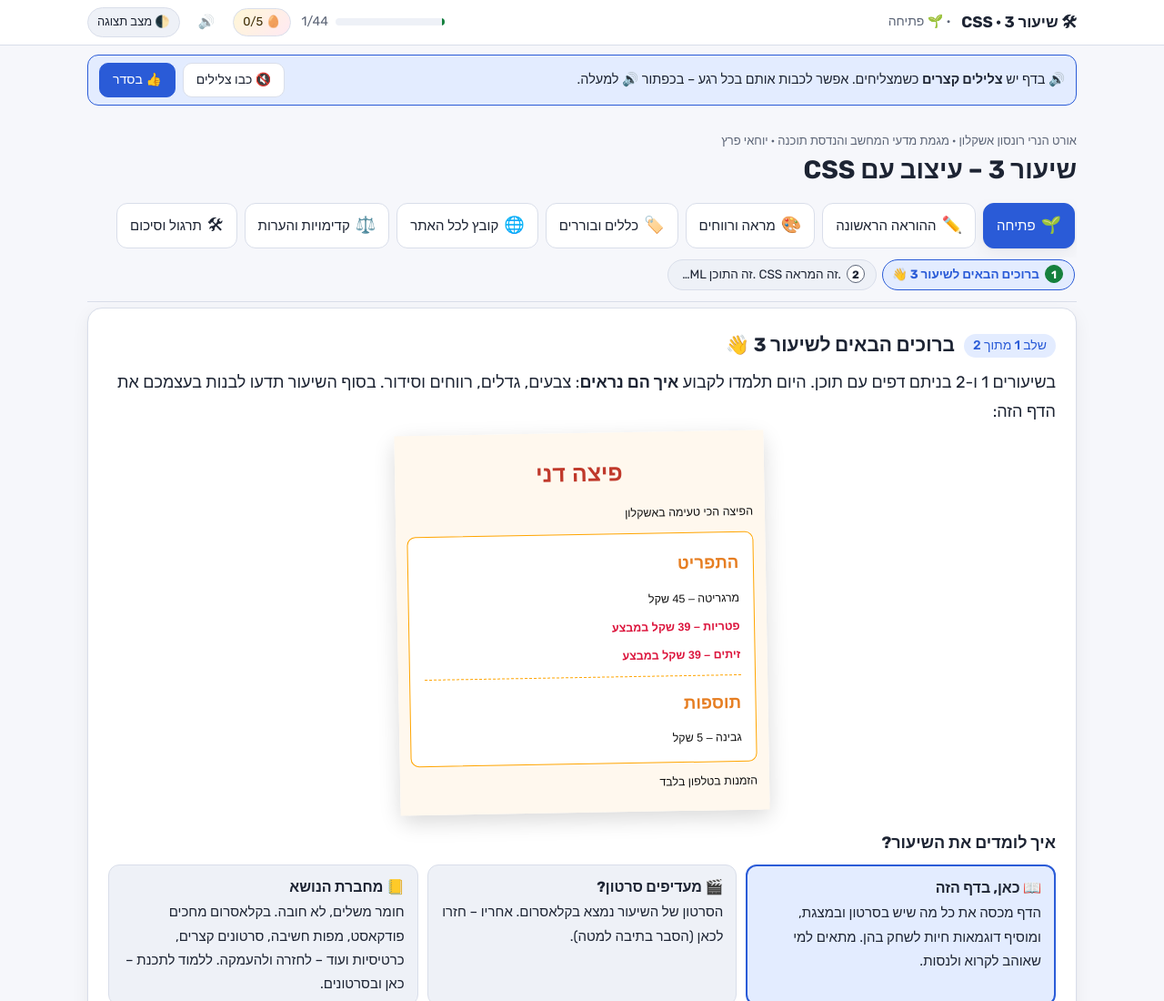
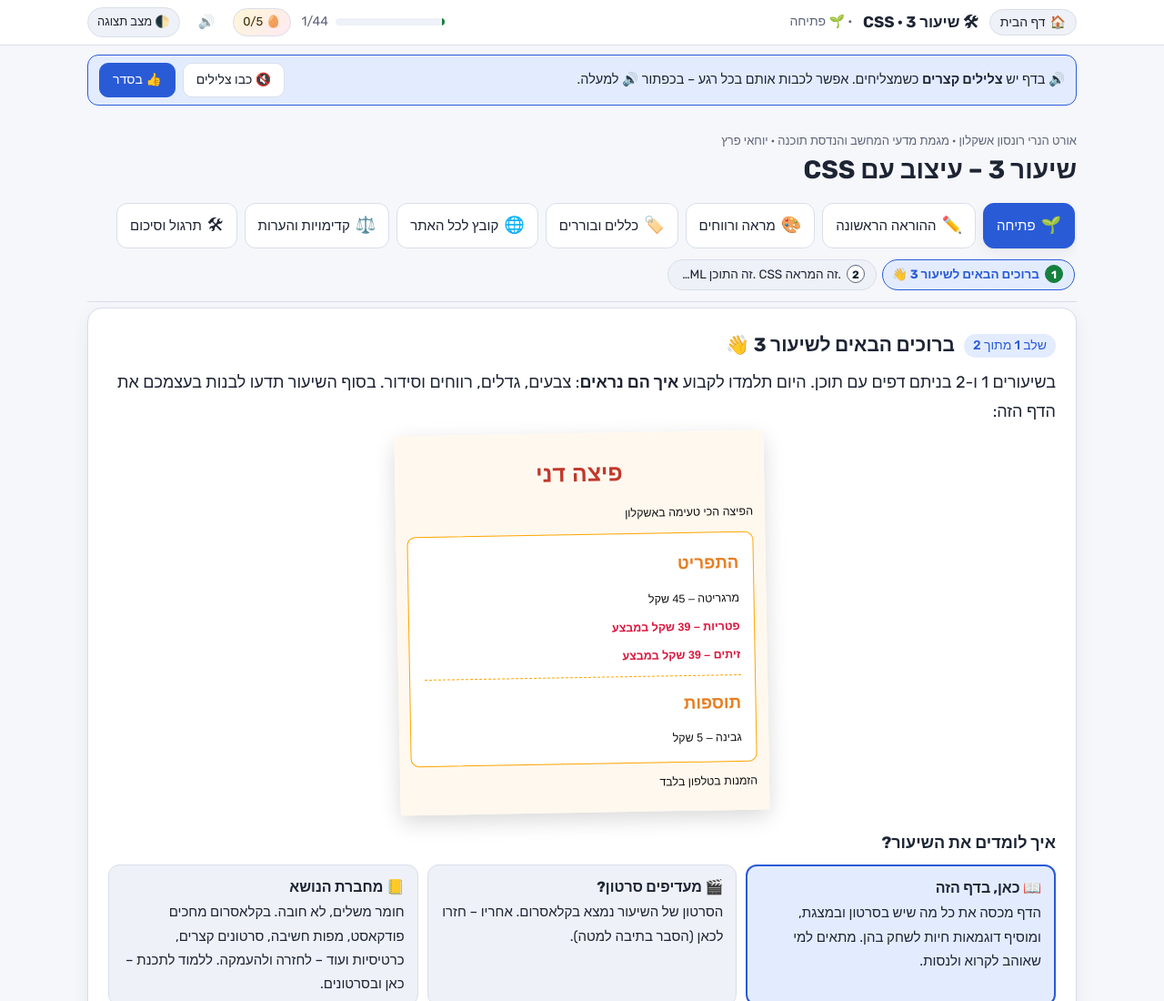
Before and after one commit to yope85/web-course, a plain HTML site: page css.html in a window 1280 px wide. Shown: the top 1100 px of the page at 91% size. Drawn offline with Linux system fonts and the light colour scheme.

Commit message:
Home link in every lesson, pointing to the topic home page

```diff
--- a/assets/course.css
+++ b/assets/course.css
@@ -568,3 +568,9 @@ ol.ctour>li p{margin:4px 0}
 
 /* no font ligatures in code: "<!--" and "-->" must look exactly like the characters the student types (JetBrains Mono joins them into arrows) */
 html,code,.ltr,pre,.cv,.cv *,.codeblock pre,button,.chip,.tree,.ftree,.pathbox,.netpanel,.dt,textarea,input,.gcp-lines button,.urlbar .url{font-variant-ligatures:none;font-feature-settings:"liga" 0,"calt" 0}
+
+/* 🏠 home link in the top bar */
+.topbar .homelnk{flex:none;display:inline-flex;align-items:center;gap:5px;text-decoration:none;color:var(--text);background:var(--surface2);border:1px solid var(--line);border-radius:99px;padding:3px 11px;font-size:14px;line-height:1.5}
+.topbar .homelnk:hover,.topbar .homelnk:focus-visible{border-color:var(--accent);color:var(--accent)}
+@media (max-width:600px){.topbar .homelnk span{display:none}.topbar .homelnk{padding:3px 8px}}
+@media print{.topbar .homelnk{display:none}}
--- a/assets/course.js
+++ b/assets/course.js
@@ -583,6 +583,12 @@ const ASSIGN = {
   5: {title:'הגשה 1: האתר המעוצב', due:'2026-12-24', est:'כ-12 שעות', graded:true},
   final: {label:'ההגשה הסופית', title:'הפרויקט ותיק הפרויקט', due:'', est:'', graded:true}
 };
+/* 🏠 topic home: every lesson returns to the home page of ITS topic (html-css.html, later javascript.html...). <body data-home="x.html" data-home-name="..."> overrides. */
+const TOPIC_HOME = [(document.body && document.body.dataset.home) || 'html-css.html', (document.body && document.body.dataset.homeName) || 'HTML & CSS'];
+(function(){ const add = () => { const b = document.querySelector('.topbar .brand'); if (!b || document.querySelector('.topbar .homelnk')) return;
+  const a = document.createElement('a'); a.className = 'homelnk'; a.href = TOPIC_HOME[0]; a.title = 'חזרה לדף הבית – ' + TOPIC_HOME[1]; a.setAttribute('aria-label', a.title);
+  a.innerHTML = '🏠 <span>דף הבית</span>'; b.parentNode.insertBefore(a, b); };
+  if (document.readyState === 'loading') document.addEventListener('DOMContentLoaded', add); else add(); })();
 const asgName = n => (ASSIGN[n] && ASSIGN[n].label) || ('מטלה ' + n);
 /* the dates come from assets/cohort.js (the one file to edit for a new cohort); the dates above are only a fallback */
 try { const C = window.COHORT && window.COHORT.due; if (C) Object.keys(C).forEach(n => { const ok = /^\d{4}-\d{2}-\d{2}$/.test(C[n] || ''); if (ok || ASSIGN[n]) (ASSIGN[n] = ASSIGN[n] || {title:'', est:''}).due = ok ? C[n] : ''; }); } catch(e){}
@@ -1274,7 +1280,7 @@ function show(ti, si, scroll){
     (next ? '<button type="button" class="next">' + label(next, true) + '</button>' :
       '<div class="what finish" style="margin:0">🎉 סיימתם את ' + esc(document.body.dataset.title || 'השיעור') + '! ' +
       (EGGS.length && !EGGS.every(e => found[e.id]) ? 'עוד לא מצאתם את כל הביצים? <a href="#" id="openEggs">רמזים כאן</a>. ' : '') +
-      (nextLesson ? '<a class="btn primary" href="' + nextLesson + '">לשיעור הבא: ' + esc(nextName || '') + ' ←</a>' : '<a href="index.html">חזרה לכל השיעורים</a>') + '</div>');
+      (nextLesson ? '<a class="btn primary" href="' + nextLesson + '">לשיעור הבא: ' + esc(nextName || '') + ' ←</a>' : '<a href="' + TOPIC_HOME[0] + '">🏠 חזרה לדף הבית – ' + TOPIC_HOME[1] + '</a>') + '</div>');
   if (prev) $('#stepnav .prev').onclick = () => show(prev[0], prev[1], true);
   if (next) $('#stepnav .next').onclick = () => show(next[0], next[1], true);
   const oe = $('#openEggs'); if (oe) oe.onclick = e => { e.preventDefault(); $('#eggBtn').click(); };
```
